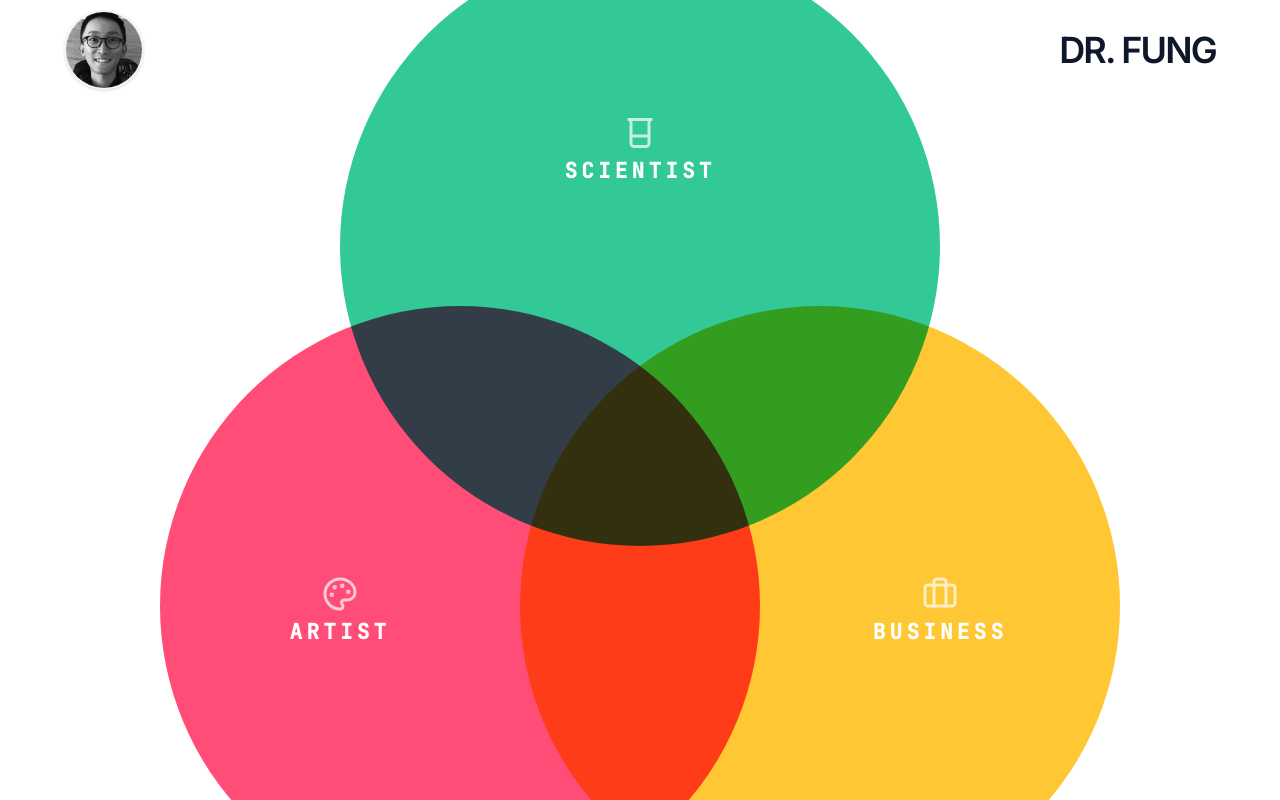
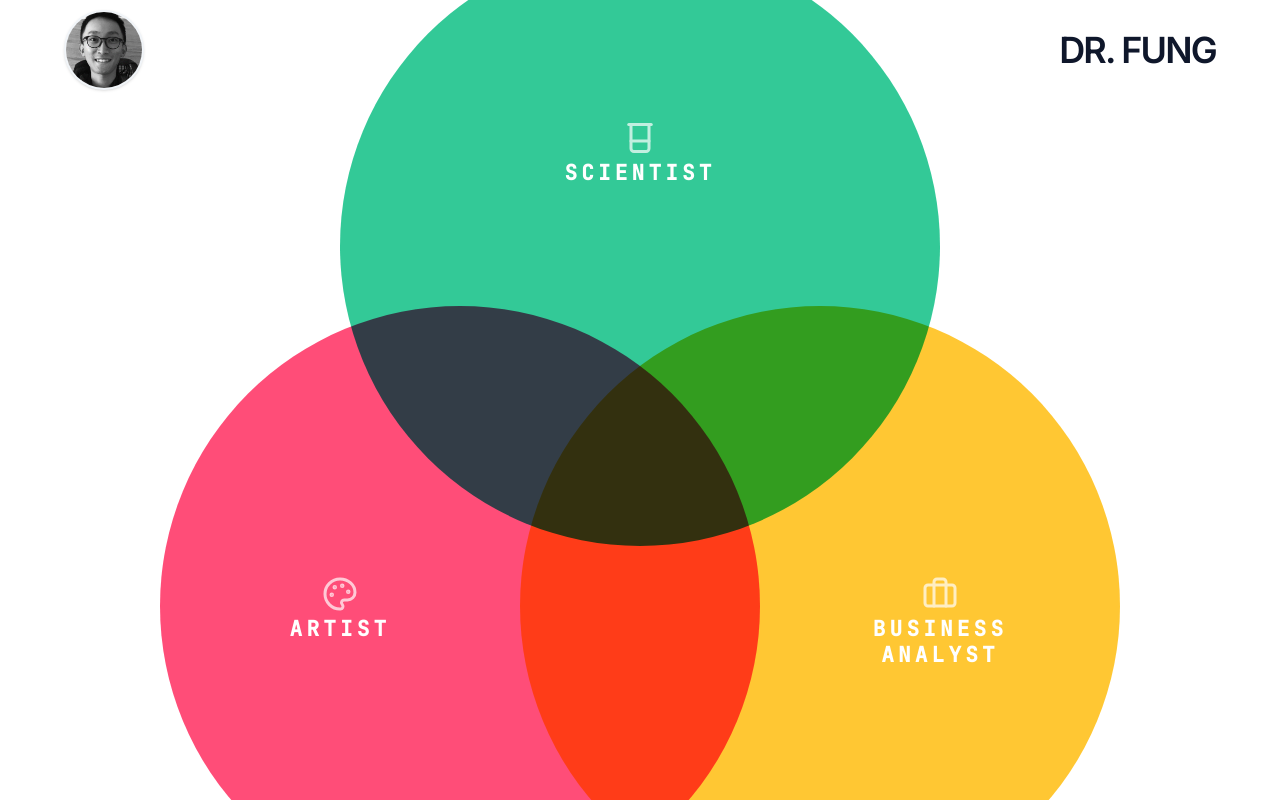
Before and after one commit to fung-pl/portfolio, a React (Vite) app: page / in a window 1280 px wide. Built offline with nearby package versions, Linux system fonts and the light colour scheme; a web font is replaced by a local one.

Commit message:
Updated landing page

```diff
--- a/src/App.tsx
+++ b/src/App.tsx
@@ -193,7 +193,7 @@ export default function App() {
                       As an <span className="text-rose-400 font-medium">artist</span>, I translate these complex environmental datasets into <span className="text-rose-400 font-medium">visceral</span>, <span className="text-rose-400 font-medium">theatrical experiences</span>. My work explores the intersection of <span className="text-rose-400 font-medium">data and aesthetics</span>, using <span className="text-rose-400 font-medium">performance art</span> and <span className="text-rose-400 font-medium">kinetic sculpture</span> to make the invisible visible.
                     </p>
                     <p>
-                      In <span className="text-amber-400 font-medium">business</span>, I create sustainable value through <span className="text-amber-400 font-medium">ESG integration</span> and <span className="text-amber-400 font-medium">double materiality assessments</span>. I specialize in <span className="text-amber-400 font-medium">ESRS reporting</span> and <span className="text-amber-400 font-medium">due diligence</span>, helping organizations align with <span className="text-amber-400 font-medium">global megatrends</span> and navigate the transition to a <span className="text-amber-400 font-medium">low-carbon economy</span>.
+                      As a <span className="text-amber-400 font-medium">business analyst</span>, I create sustainable value through <span className="text-amber-400 font-medium">ESG integration</span> and <span className="text-amber-400 font-medium">double materiality assessments</span>. I specialize in <span className="text-amber-400 font-medium">ESRS reporting</span> and <span className="text-amber-400 font-medium">due diligence</span>, helping organizations align with <span className="text-amber-400 font-medium">global megatrends</span> and navigate the transition to a <span className="text-amber-400 font-medium">low-carbon economy</span>.
                     </p>
                   </div>
                 </div>
--- a/src/components/LandingPage.tsx
+++ b/src/components/LandingPage.tsx
@@ -35,7 +35,7 @@ export default function LandingPage({ onSelect }: LandingPageProps) {
     },
     {
       id: 'business' as ViewMode,
-      name: 'Business',
+      name: 'Business\nAnalyst',
       color: 'bg-amber-400',
       textColor: 'text-amber-400',
       borderColor: 'border-amber-400',
@@ -98,7 +98,7 @@ export default function LandingPage({ onSelect }: LandingPageProps) {
                 className={`absolute ${view.labelPosition} flex flex-col items-center text-white pointer-events-none w-full text-center`}
               >
                 <view.icon size={36} className="mb-1 opacity-70 mx-auto" />
-                <span className="font-mono text-[min(3.15vw,21px)] font-bold tracking-[0.2em] uppercase">{view.name}</span>
+                <span className="font-mono text-[min(3.15vw,21px)] font-bold tracking-[0.2em] uppercase whitespace-pre-line leading-tight">{view.name}</span>
               </motion.div>
             </motion.div>
           ))}
--- a/src/components/Navbar.tsx
+++ b/src/components/Navbar.tsx
@@ -69,27 +69,17 @@ export default function Navbar({ currentView, setView, onOpenNutshell }: NavbarP
 
             <div className={`h-4 w-px ${isArtist ? 'bg-zinc-800' : isBusiness ? 'bg-amber-200' : 'bg-slate-200'}`} />
 
-            <div className="flex items-center gap-2">
-              <span className={`text-sm font-sans font-bold tracking-tight whitespace-nowrap ${isArtist ? 'text-white' : isBusiness ? 'text-amber-900' : 'text-slate-900'}`}>
-                Dr. Fung
-              </span>
-            </div>
+            <button
+              onClick={onOpenNutshell}
+              className={`text-sm font-sans font-bold tracking-tight whitespace-nowrap text-left focus:outline-none transition-opacity hover:opacity-70 active:opacity-50 ${
+                isArtist ? 'text-white' : isBusiness ? 'text-amber-900' : 'text-slate-900'
+              }`}
+            >
+              Dr. Fung
+            </button>
           </div>
 
           <div className="flex items-center gap-4">
-            <button
-              onClick={onOpenNutshell}
-              className={`hidden sm:block text-[10px] font-mono tracking-widest uppercase px-3 py-1.5 rounded-full border transition-all ${
-                isArtist
-                  ? 'border-zinc-800 text-zinc-400 hover:border-rose-500 hover:text-rose-500'
-                  : isBusiness
-                  ? 'border-amber-200 text-amber-600 hover:border-amber-600 hover:text-amber-700'
-                  : 'border-slate-200 text-slate-500 hover:border-emerald-600 hover:text-emerald-600'
-              }`}
-            >
-              In a nutshell
-            </button>
-
             <button
               onClick={() => setView('scientist')}
               className={`flex items-center gap-2 text-[10px] font-mono tracking-widest uppercase px-3 py-1.5 rounded-full transition-all ${
```
